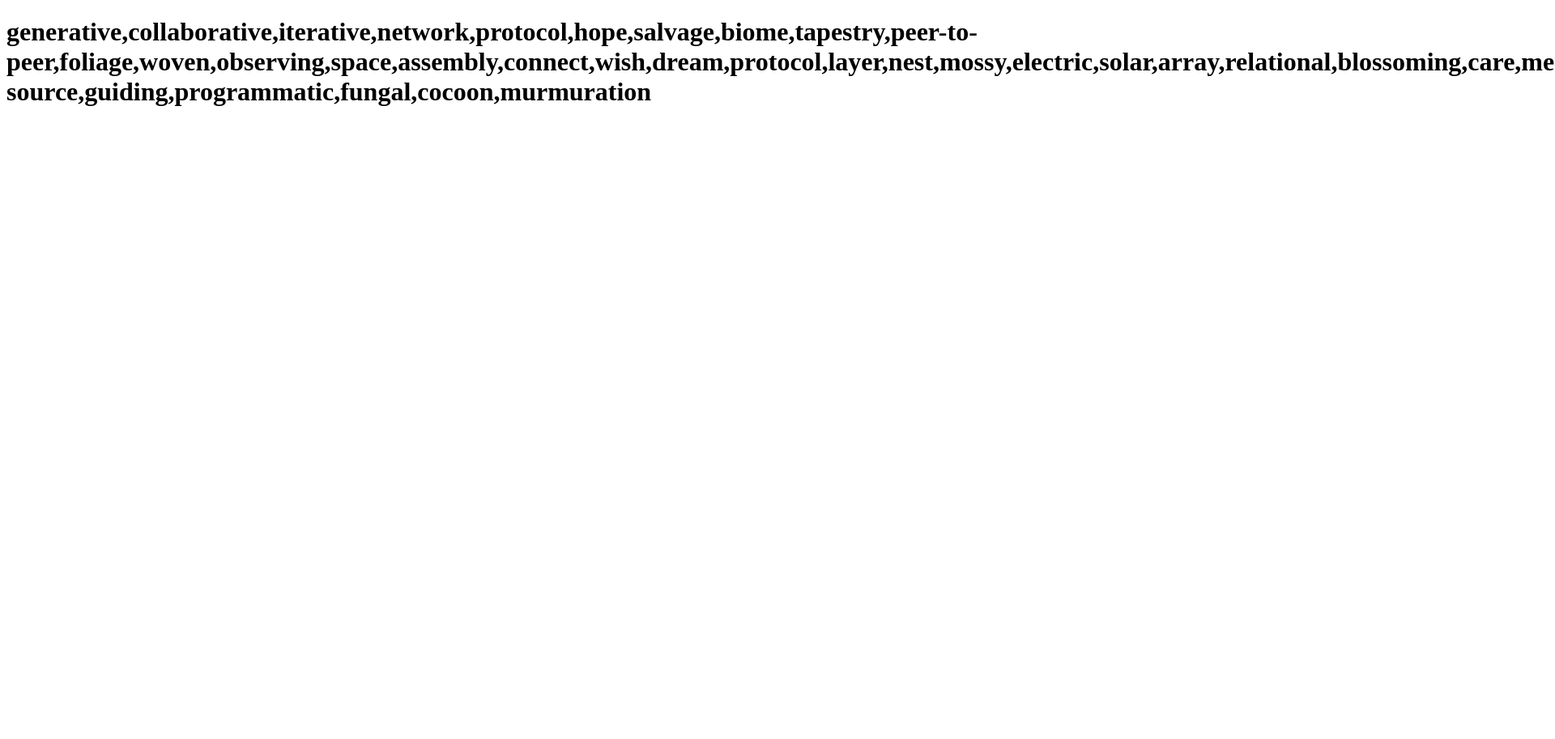
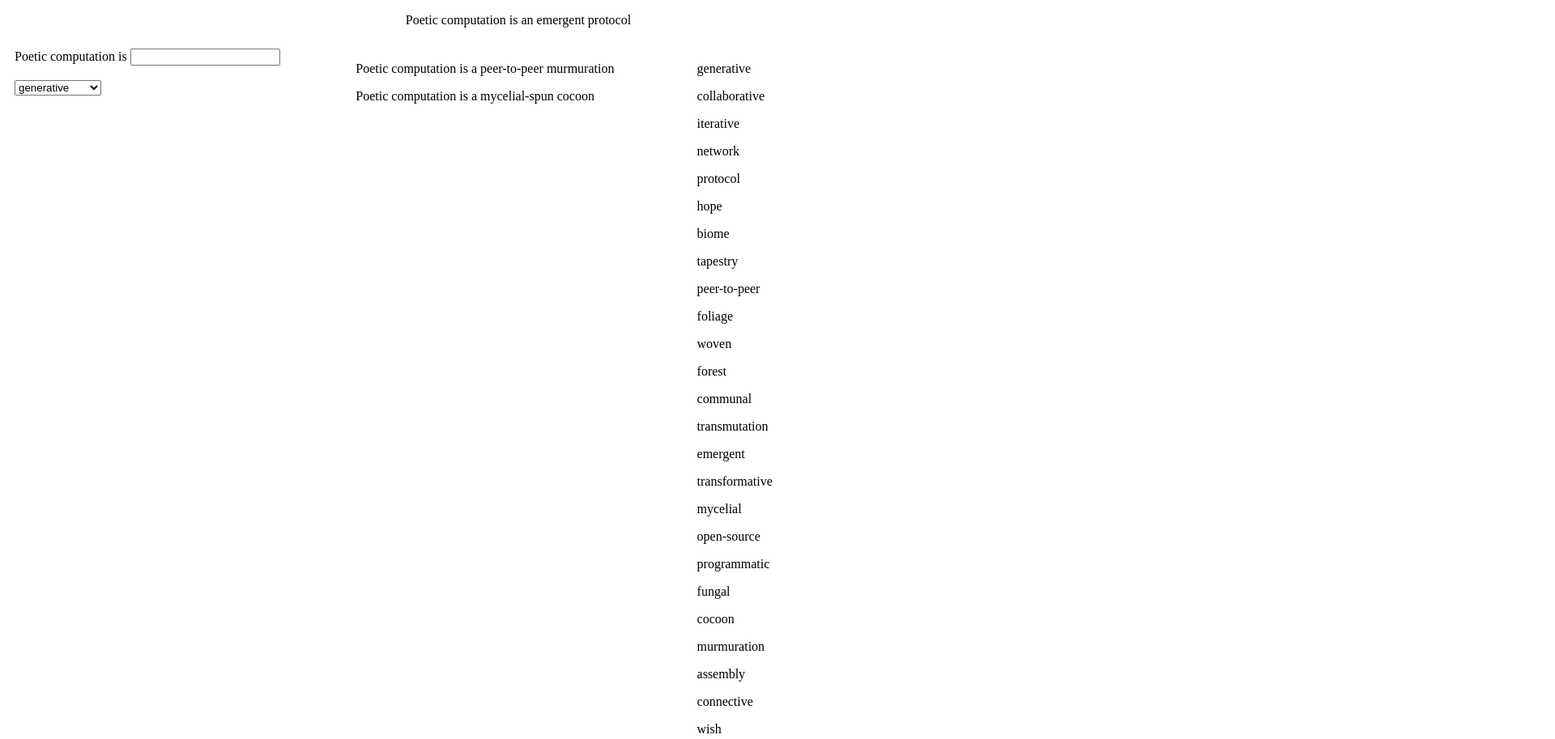
Before and after one commit to laurenstclair/poetic-computation, a plain HTML site: page index.html in a window 1280 px wide. Shown: the top 913 px of the page at 81% size, 1920 px wide, since content can reach past the window. Before the commit the page ends 800 px from the top, so only its background shows below. Drawn offline with Linux system fonts and the light colour scheme.

Commit message:
Print word list.

```diff
--- /dev/null
+++ b/css/styles.css
@@ -0,0 +1,17 @@
+* {
+  box-sizing: border-box;
+}
+
+.column {
+  float: left;
+  width: 33.33%;
+  height: 100vh;
+  padding: 10px;
+}
+
+/* Clear floats after the columns */
+.row:after {
+  content: "";
+  display: table;
+  clear: both;
+}
--- a/index.html
+++ b/index.html
@@ -3,12 +3,26 @@
   <head>
     <meta charset="UTF-8" />
     <meta name="viewport" content="width=device-width, initial-scale=1" />
-    <link rel="stylesheet" href="styles.css" />
+    <link rel="stylesheet" href="/css/styles.css" />
     <title>poetic computation is</title>
   </head>
 
   <body>
-    <script src="script.js"></script>
-    <p></p>
+    <p style="text-align: center;">Poetic computation is an emergent protocol</p>
+    <div class="row">
+      <div class="column">
+        <label for="words">Poetic computation is </label>
+        <input type="text" id="definition" /><br /><br />
+        <select id="words"></select>
+      </div>
+      <div class="column">
+        <p>Poetic computation is a peer-to-peer murmuration</p>
+        <p>Poetic computation is a mycelial-spun cocoon</h2>
+      </div>
+      <div class="column" id="list">
+      </div>
+    </div>
+
+    <script src="/js/script.js"></script>
   </body>
 </html>
--- /dev/null
+++ b/js/script.js
@@ -0,0 +1,58 @@
+var words = [
+  "generative",
+  "collaborative",
+  "iterative",
+  "network",
+  "protocol",
+  "hope",
+  "biome",
+  "tapestry",
+  "peer-to-peer",
+  "foliage",
+  "woven",
+  "forest",
+  "communal",
+  "transmutation",
+  "emergent",
+  "transformative",
+  "mycelial",
+  "open-source",
+  "programmatic",
+  "fungal",
+  "cocoon",
+  "murmuration",
+  "assembly",
+  "connective",
+  "wish",
+  "dream",
+  "layer",
+  "seedling",
+  "nest",
+  "mossy",
+  "electric",
+  "array",
+  "relational",
+  "blossoming",
+  "care",
+  "library",
+  "mesh",
+  "beacon",
+  "yearning",
+  "garden",
+  "web",
+  "lyrical",
+  "pedagogy",
+  "space",
+];
+
+var selectElement = document.getElementById("words");
+
+for (var i = 0; i < words.length; i++) {
+  var optionElement = document.createElement("option");
+  optionElement.value = words[i];
+  optionElement.text = words[i];
+  selectElement.appendChild(optionElement);
+
+  var displayWords = (document.getElementById("list").innerHTML +=
+    "<p>" + words[i] + "</br></p>");
+}
--- a/script.js
+++ /dev/null
@@ -1,51 +0,0 @@
-const words = [
-  "generative",
-  "collaborative",
-  "iterative",
-  "network",
-  "protocol",
-  "hope",
-  "salvage",
-  "biome",
-  "tapestry",
-  "peer-to-peer",
-  "foliage",
-  "woven",
-  "observing",
-  "space",
-  "assembly",
-  "connect",
-  "wish",
-  "dream",
-  "protocol",
-  "layer",
-  "nest",
-  "mossy",
-  "electric",
-  "solar",
-  "array",
-  "relational",
-  "blossoming",
-  "care",
-  "mesh",
-  "beacon",
-  "yearning",
-  "garden",
-  "web",
-  "lyrical",
-  "forest",
-  "communal",
-  "flux",
-  "transmutation",
-  "emergent",
-  "transformative",
-  "mycelial",
-  "open-source",
-  "guiding",
-  "programmatic",
-  "fungal",
-  "cocoon",
-  "murmuration",
-];
-
-document.body.innerHTML = "<h1> " + words + "</h1>";
```
Also changed, not shown: styles.css (deleted).
